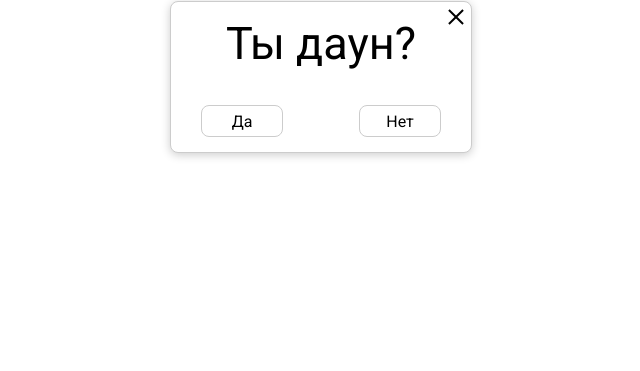
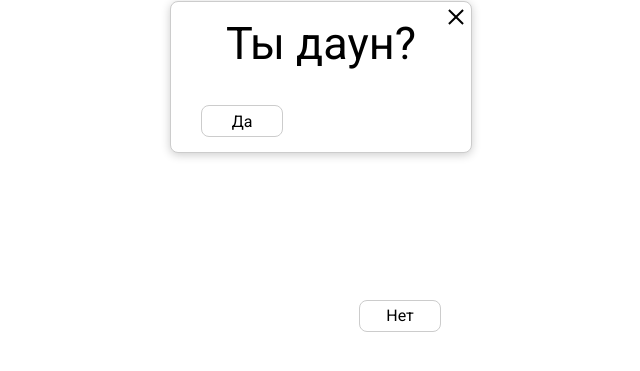
Before and after one commit to vergunovvladi/survey, a plain HTML site: page index.html in a window 1280 px wide. Both pictures are taken after a click on the element "Нет". Shown: the part 323-694 px from the top of the page, 319-959 px from the left. Drawn offline with Linux system fonts and the light colour scheme.

Commit message:
top position random

```diff
--- a/script.js
+++ b/script.js
@@ -1,8 +1,21 @@
 const modalTitleYes = document.querySelector('.modal__titleYes'),
       modalTitle = document.querySelector('.modal__title'),
-      modalButtonYes = document.querySelector('.modal__button--yes');
+      modalButtonYes = document.querySelector('.modal__button--yes'),
+      modalButtonNo = document.querySelector('.modal__button--no');
 
 modalButtonYes.addEventListener('click', (event) => {
     modalTitle.classList.toggle('active');
     modalTitleYes.classList.toggle('active');
 }, {once: true});
+
+modalButtonNo.addEventListener('mouseenter', (event) => {
+    lol();
+});
+
+let x = 0;
+
+const lol = function () {
+    console.log(modalButtonNo.getBoundingClientRect().top);
+    modalButtonNo.style.top = (Math.random() * (window.innerHeight - modalButtonNo.getBoundingClientRect().height)) - 422.5 + 'px';
+
+}
--- a/style.css
+++ b/style.css
@@ -84,6 +84,11 @@ body {
     display: flex;
     justify-content: center;
     align-items: center;
+    user-select: none;
+}
+
+.modal__button--no {
+    position: relative;
 }
 
 .modal__button:hover {
```
